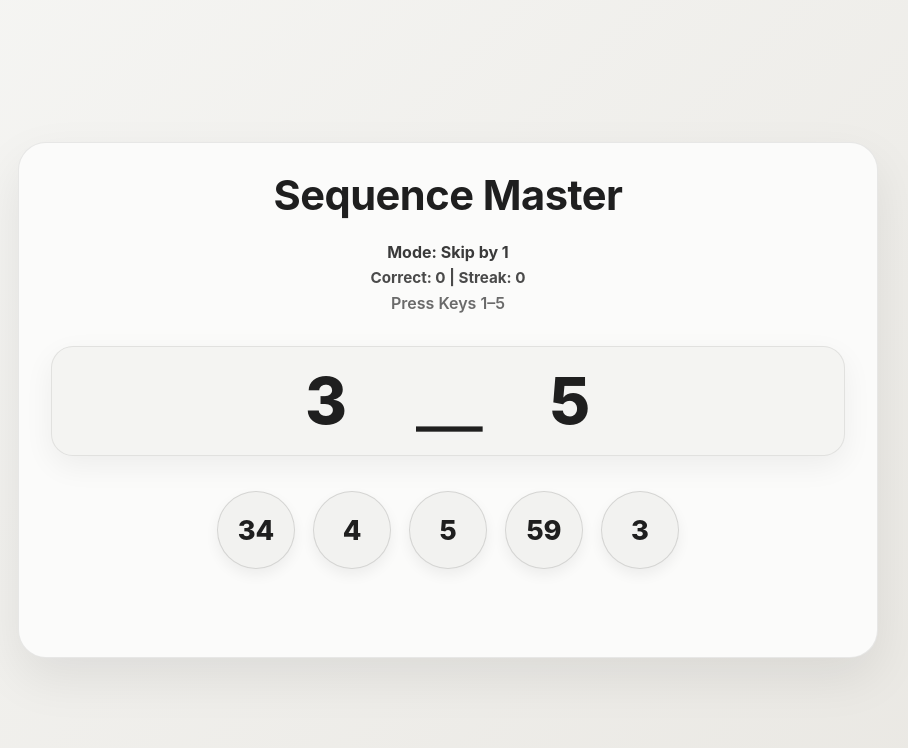
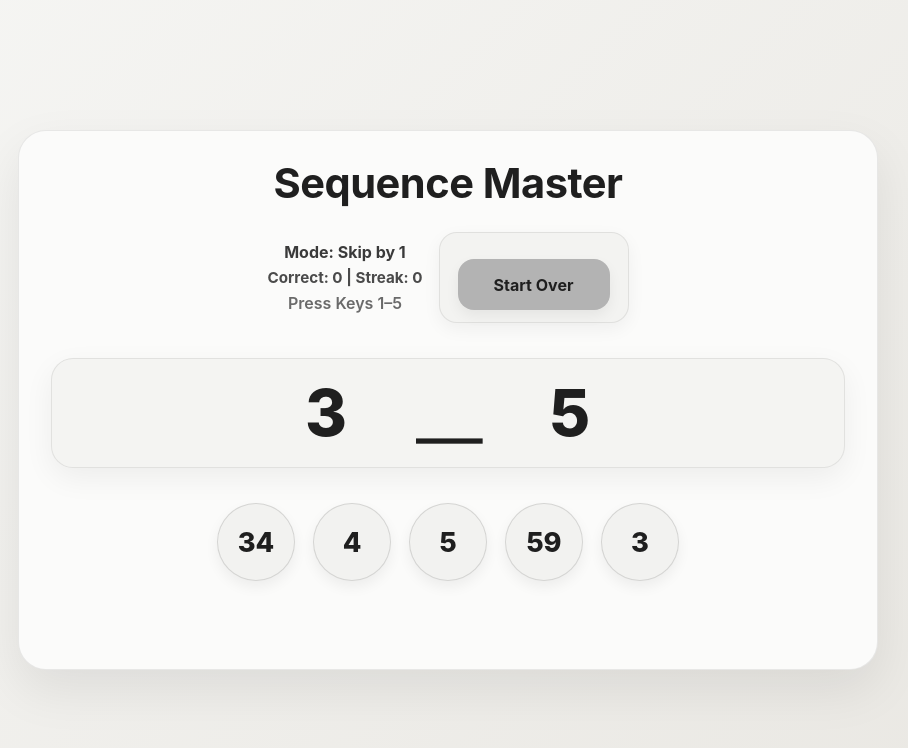
Before and after one commit to tsnyder-wvav/sequence-master, a plain HTML site: page index.html in a window 1280 px wide. Both pictures are taken after a click on the button "Skip by 1". Shown: the whole page, without its empty margins (192-1100 px from the left). Drawn offline with Linux system fonts and the light colour scheme.

Commit message:
add restart to practice mode

```diff
--- a/index.html
+++ b/index.html
@@ -575,9 +575,14 @@ function startGame(mode){
     player2Time = 30;
 
   }else{
-
     player1Box.classList.add("hidden");
-    player2Box.classList.add("hidden");
+    player2Box.classList.remove("hidden");
+    player2Box.innerHTML = `    <button
+      class="mode-btn big-btn"
+      onclick="location.reload()"
+    >
+      Start Over
+    </button>`;
 
     turnDisplay.classList.add("hidden");
 
```
